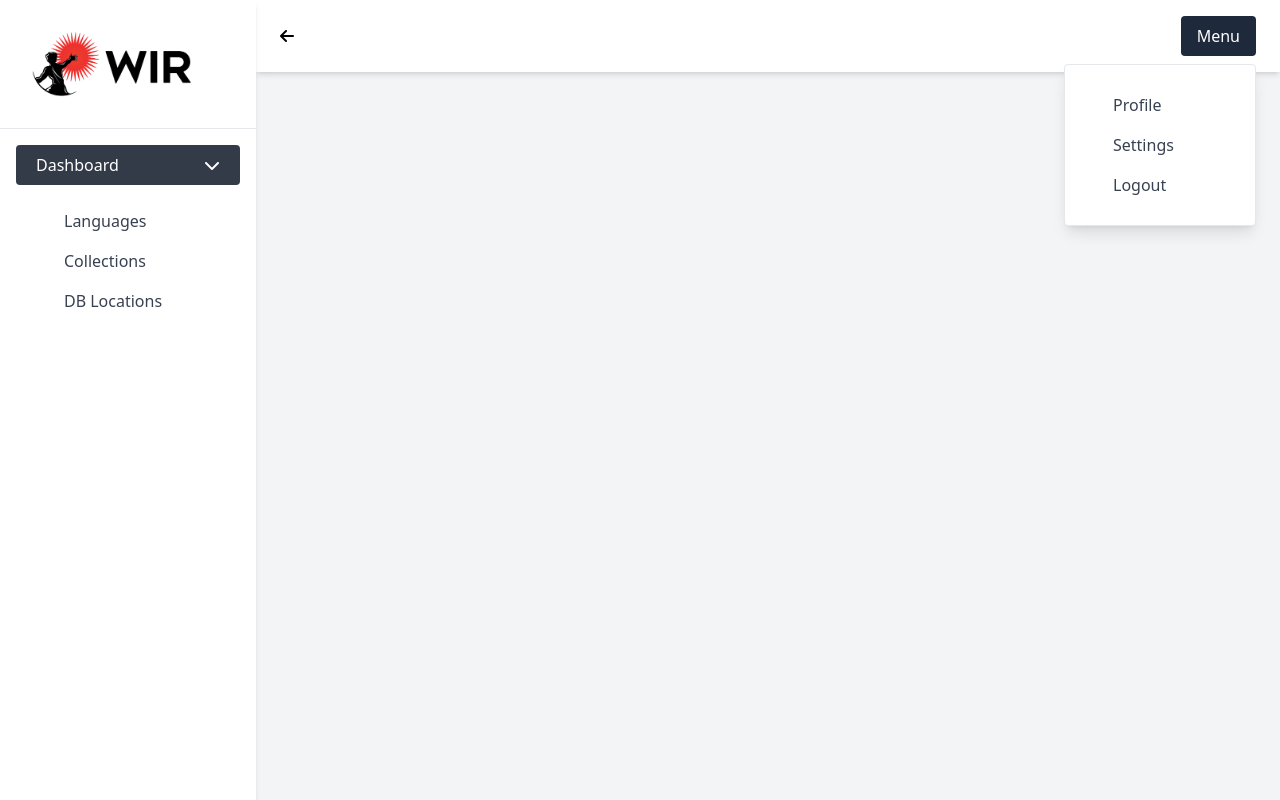
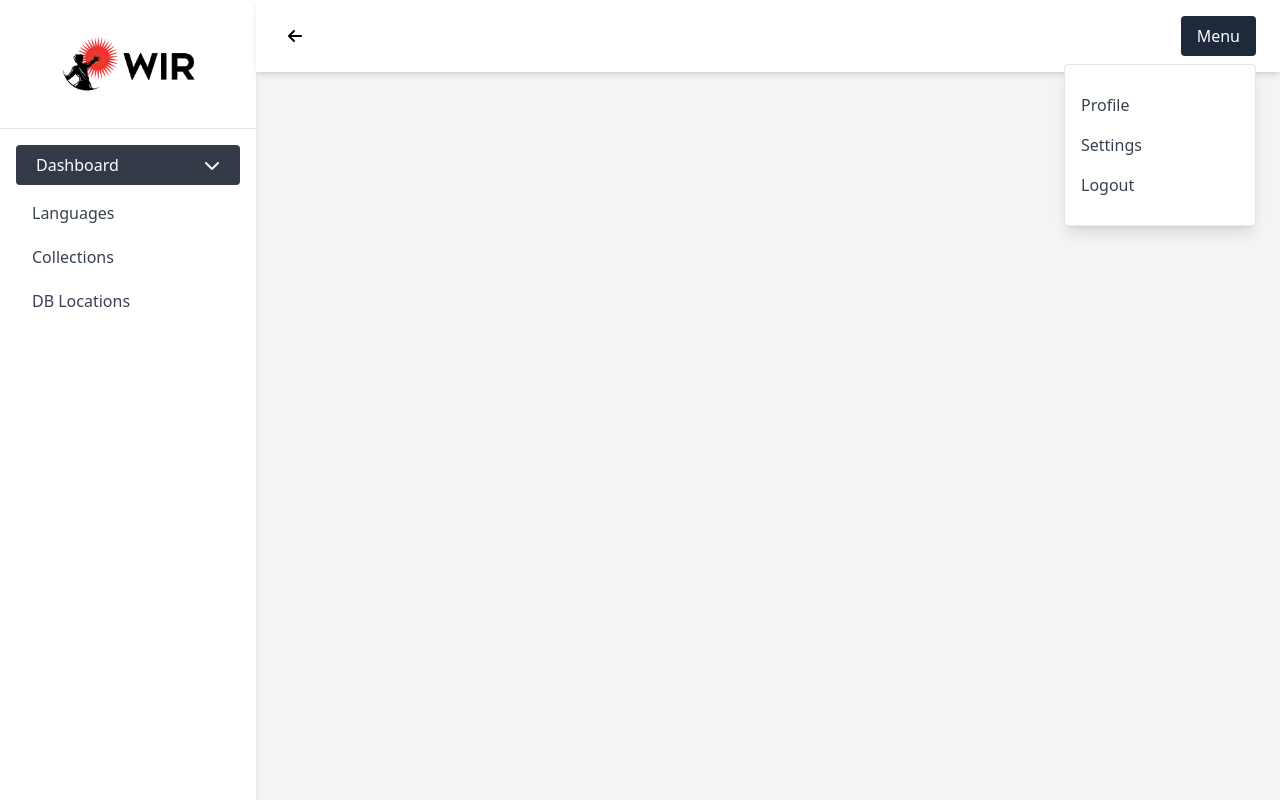
Before and after one commit to FadelYang/wir_chat, a React (Vite) app: page /dashboard in a window 1280 px wide. Both pictures are taken after a click on the button "Menu". Built offline with nearby package versions, Linux system fonts and the light colour scheme.

Commit message:
fix(dahboard): fix reponsive behaviour

```diff
--- a/src/App.jsx
+++ b/src/App.jsx
@@ -1,7 +1,7 @@
 import { Route, Routes } from 'react-router-dom';
 import './App.css';
 import HomePage from './pages/HomePage';
-import Dashboard from './pages/Dashboard';
+import Dashboard from './pages/cms/Dashboard';
 
 function App() {
   return (
--- a/src/pages/Dashboard.jsx
+++ /dev/null
@@ -1,156 +0,0 @@
-import React, {useState} from "react";
-import MainFullLogo from "../components/atoms/MainFullLogo";
-
-const Dashboard = () => {
-  const [isProfilDropdownOpen, setIsProfilDropdownOpen] = useState(false);
-  const [openSidebarMenu, setOpenSidebarMenu] = useState("dashboardMenu");
-  const [isSidebarOpen, setIsSidebarOpen] = useState(true);
-
-  const toggleDropdown = () => {
-    setIsProfilDropdownOpen(!isProfilDropdownOpen);
-  };
-
-  const toggleSidebar = () => {
-    setIsSidebarOpen(!isSidebarOpen);
-  };
-
-  const handleShowSidebarMenu = (key) => {
-    if (openSidebarMenu === key) {
-      setOpenSidebarMenu(null);
-    } else {
-      setOpenSidebarMenu(key);
-    }
-  };
-
-  return (
-    <div className="flex h-screen bg-gray-100">
-      {/* Sidebar */}
-      <div
-        className={`fixed inset-y-0 left-0 z-10 w-64 bg-white shadow-md ${
-          isSidebarOpen ? "" : "hidden"
-        }`}
-      >
-        <div className="p-4 border-b">
-          <MainFullLogo className="h-24" />
-        </div>
-        <nav className="p-4">
-          <button
-            className="text-white bg-[#333A48] w-full py-2 rounded flex justify-between px-5 items-center"
-            onClick={() => handleShowSidebarMenu("dashboardMenu")}
-          >
-            Dashboard
-            <i
-              className={`fa-solid fa-chevron-up ${
-                openSidebarMenu === "dashboardMenu"
-                  ? "fa-rotate-180"
-                  : "fa-rotate-0"
-              }`}
-            ></i>
-          </button>
-          <div key="dashboardMenu">
-            <ul
-              className={`list-none ${
-                openSidebarMenu === "dashboardMenu" ? "block" : "hidden"
-              }`}
-            >
-              <li>
-                <a
-                  href="#"
-                  className="block px-4 py-2 text-gray-700 hover:bg-gray-200"
-                >
-                  Languages
-                </a>
-              </li>
-              <li>
-                <a
-                  href="#"
-                  className="block px-4 py-2 text-gray-700 hover:bg-gray-200"
-                >
-                  Collections
-                </a>
-              </li>
-              <li>
-                <a
-                  href="#"
-                  className="block px-4 py-2 text-gray-700 hover:bg-gray-200"
-                >
-                  DB Locations
-                </a>
-              </li>
-            </ul>
-          </div>
-        </nav>
-      </div>
-
-      {/* Main Content */}
-      <div
-        className={`flex flex-col flex-1 ${isSidebarOpen ? "ml-64" : "ml-0"}`}
-      >
-        {/* Header */}
-        <header className="flex items-center justify-between px-6 py-4 bg-white shadow-md">
-          <div>
-            <button
-              className="flex justify-end w-full"
-              onClick={() => toggleSidebar()}
-            >
-              <i
-                className={`fa-solid fa-arrow-right ${
-                  isSidebarOpen ? "fa-rotate-180" : ""
-                }`}
-              ></i>
-            </button>
-          </div>
-          <div className="relative">
-            <button
-              className="px-4 py-2 text-white rounded bg-slate-800 hover:bg-slate-950"
-              onClick={toggleDropdown}
-            >
-              Menu
-            </button>
-            {isProfilDropdownOpen && (
-              <div className="absolute right-0 w-48 mt-2 bg-white border rounded shadow-lg">
-                <ul className="py-1 list-none">
-                  <li>
-                    <a
-                      href="#"
-                      className="block px-4 py-2 text-gray-700 hover:bg-gray-200"
-                    >
-                      Profile
-                    </a>
-                  </li>
-                  <li>
-                    <a
-                      href="#"
-                      className="block px-4 py-2 text-gray-700 hover:bg-gray-200"
-                    >
-                      Settings
-                    </a>
-                  </li>
-                  <li>
-                    <a
-                      href="#"
-                      className="block px-4 py-2 text-gray-700 hover:bg-gray-200"
-                    >
-                      Logout
-                    </a>
-                  </li>
-                </ul>
-              </div>
-            )}
-          </div>
-        </header>
-
-        {/* Main */}
-        <main className="flex-1 p-6">
-          {/* <div className="grid grid-cols-1 gap-4 sm:grid-cols-2 lg:grid-cols-3">
-            <div className="p-4 bg-white rounded shadow-md">Card 1</div>
-            <div className="p-4 bg-white rounded shadow-md">Card 2</div>
-            <div className="p-4 bg-white rounded shadow-md">Card 3</div>
-          </div> */}
-        </main>
-      </div>
-    </div>
-  );
-};
-
-export default Dashboard;
--- /dev/null
+++ b/src/pages/cms/Dashboard.jsx
@@ -0,0 +1,150 @@
+import React, { useState, useEffect } from "react";
+import MainFullLogo from '../../components/atoms/MainFullLogo';
+
+const Dashboard = ({children}) => {
+  const [isProfilDropdownOpen, setIsProfilDropdownOpen] = useState(false);
+  const [openSidebarMenu, setOpenSidebarMenu] = useState("dashboardMenu");
+  const [isSidebarOpen, setIsSidebarOpen] = useState(true);
+  const [isMobile, setIsMobile] = useState(false);
+
+  useEffect(() => {
+    const handleResize = () => {
+      setIsMobile(window.innerWidth < 768);
+      if (window.innerWidth < 768) {
+        setIsSidebarOpen(false);
+      }
+    };
+
+    handleResize();
+    window.addEventListener('resize', handleResize);
+    return () => window.removeEventListener('resize', handleResize);
+  }, []);
+
+  const toggleDropdown = () => {
+    setIsProfilDropdownOpen(!isProfilDropdownOpen);
+  };
+
+  const toggleSidebar = () => {
+    setIsSidebarOpen(!isSidebarOpen);
+  };
+
+  const handleShowSidebarMenu = (key) => {
+    if (openSidebarMenu === key) {
+      setOpenSidebarMenu(null);
+    } else {
+      setOpenSidebarMenu(key);
+    }
+  };
+
+  return (
+    <div className="relative flex min-h-screen bg-gray-100">
+      {isMobile && isSidebarOpen && (
+        <div
+          className="fixed inset-0 z-20 bg-black/50"
+          onClick={toggleSidebar}
+        />
+      )}
+
+      {/* Sidebar */}
+      <div
+        className={`
+          w-64 bg-white shadow-md
+          ${isMobile
+            ? `fixed inset-y-0 left-0 z-30 transform transition-transform duration-300 ease-in-out ${
+                isSidebarOpen ? 'translate-x-0' : '-translate-x-full'
+              }`
+            : `relative ${!isSidebarOpen ? 'hidden' : ''}`
+          }
+        `}
+      >
+        <div className="p-4 border-b">
+          <div className="flex items-center justify-center h-16 md:h-24">
+          <MainFullLogo className='h-20'/>
+          </div>
+        </div>
+        <nav className="p-4">
+          <button
+            className="text-white bg-[#333A48] w-full py-2 rounded flex justify-between px-5 items-center"
+            onClick={() => handleShowSidebarMenu("dashboardMenu")}
+          >
+            <span>Dashboard</span>
+            <i
+              className={`fa-solid fa-chevron-up transition-transform duration-200 ${
+                openSidebarMenu === "dashboardMenu" ? "rotate-180" : "rotate-0"
+              }`}
+            />
+          </button>
+          <div>
+            <ul
+              className={`mt-2 ps-0 space-y-1 transition-all duration-200 list-none ${
+                openSidebarMenu === "dashboardMenu" ? "max-h-48" : "max-h-0 overflow-hidden"
+              }`}
+            >
+              {["Languages", "Collections", "DB Locations"].map((item) => (
+                <li key={item} className='w-full'>
+                  <a
+                    href="#"
+                    className="block px-4 py-2 text-gray-700 transition-colors rounded hover:bg-gray-200"
+                  >
+                    {item}
+                  </a>
+                </li>
+              ))}
+            </ul>
+          </div>
+        </nav>
+      </div>
+
+      {/* Main Content */}
+      <div className="flex-1">
+        {/* Header */}
+        <header className="sticky top-0 z-10 flex items-center justify-between px-4 py-4 bg-white shadow-md md:px-6">
+          <div>
+            <button
+              className="p-2 rounded hover:bg-gray-100"
+              onClick={toggleSidebar}
+              aria-label="Toggle sidebar"
+            >
+              <i
+                className={`fa-solid fa-arrow-right transition-transform ${
+                  isSidebarOpen ? "rotate-180" : "rotate-0"
+                }`}
+              />
+            </button>
+          </div>
+          <div className="relative">
+            <button
+              className="px-4 py-2 text-white transition-colors rounded bg-slate-800 hover:bg-slate-950"
+              onClick={toggleDropdown}
+            >
+              Menu
+            </button>
+            {isProfilDropdownOpen && (
+              <div className="absolute right-0 w-48 mt-2 bg-white border rounded shadow-lg">
+                <ul className="py-1 list-none ps-0">
+                  {["Profile", "Settings", "Logout"].map((item) => (
+                    <li key={item}>
+                      <a
+                        href="#"
+                        className="block px-4 py-2 text-gray-700 transition-colors hover:bg-gray-200"
+                      >
+                        {item}
+                      </a>
+                    </li>
+                  ))}
+                </ul>
+              </div>
+            )}
+          </div>
+        </header>
+
+        {/* Main Content Area */}
+        <main className="p-4 md:p-6">
+          {children}
+        </main>
+      </div>
+    </div>
+  );
+};
+
+export default Dashboard;
```
